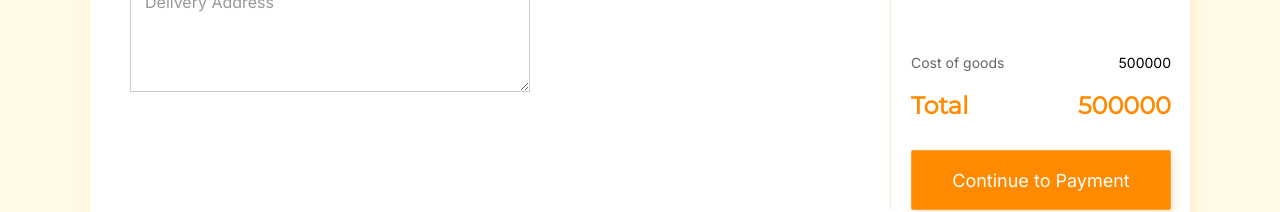
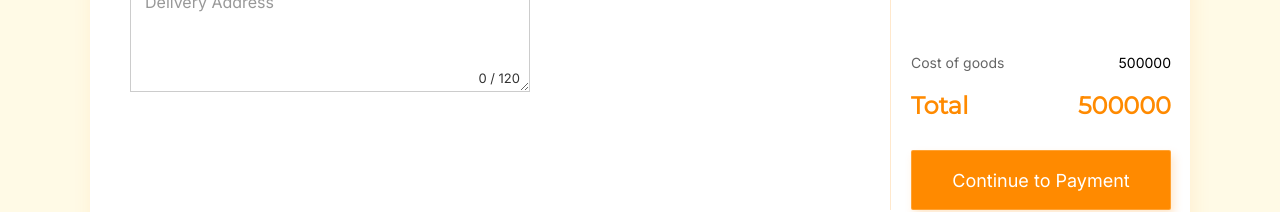
Before and after one commit to mynameismail/orange-checkout, a Vue app: page /#/ in a window 1280 px wide. Shown: the part 445-657 px from the top of the page. Built offline with nearby package versions, Linux system fonts and the light colour scheme.

Commit message:
add textarea counter

```diff
--- a/src/styles/main.styl
+++ b/src/styles/main.styl
@@ -206,6 +206,12 @@ html, body
     height: 120px
     resize: vertical
     font-family: 'Inter', sans-serif
+  .textarea-counter
+    position: absolute
+    right: 10px
+    bottom: 10px
+    font-size: 13px
+    opacity: 0.8
 
 .shipment, .payment
   margin-bottom: 45px
--- a/src/views/Delivery.vue
+++ b/src/views/Delivery.vue
@@ -62,6 +62,7 @@
             class="icon material-icons"
             :class="`icon--${valid.address}`"
           >{{ valid.address == 'valid' ? 'check' : 'clear' }}</span>
+          <span class="textarea-counter">{{ address.length }} / 120</span>
           <span
             class="msg--error"
             v-if="errors.includes('address')"
```
